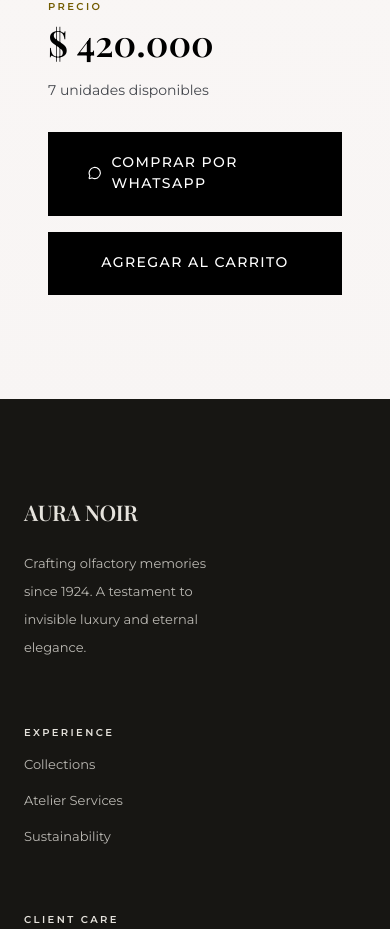
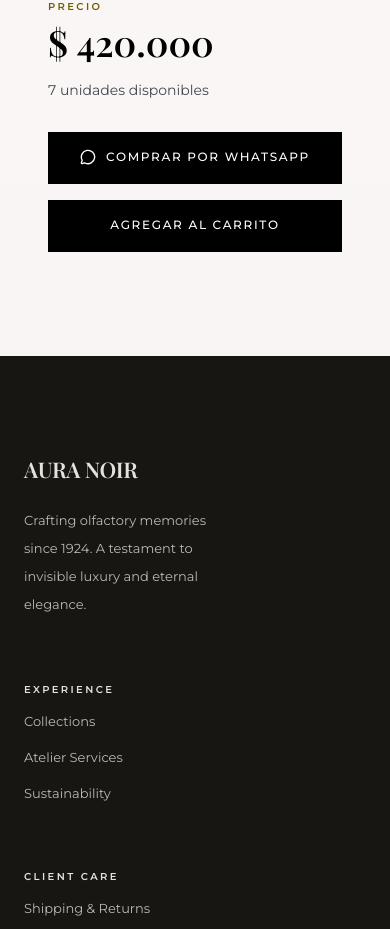
Before and after one commit to AlxjoRuiz/perfumes-web, a Next.js app: page /productos/bleu-signature in a window 390 px wide. Shown: the part 1514-2443 px from the top of the page. Built offline with nearby package versions, Linux system fonts and the light colour scheme; no server answers; the database is empty; a web font is replaced by a local one.

Commit message:
Tighten responsive spacing

```diff
--- a/app/globals.css
+++ b/app/globals.css
@@ -882,6 +882,10 @@ img {
     flex-direction: column;
     align-items: flex-start;
   }
+
+  .button {
+    padding: 18px 28px;
+  }
 }
 
 @media (max-width: 720px) {
@@ -892,6 +896,29 @@ img {
 
   .site-header {
     padding: 16px;
+  }
+
+  .site-brand-name {
+    font-size: 20px;
+  }
+
+  .site-nav {
+    gap: 12px;
+  }
+
+  .site-actions {
+    gap: 8px;
+  }
+
+  .button {
+    width: 100%;
+    padding: 16px 22px;
+    font-size: 12px;
+    letter-spacing: 0.14em;
+  }
+
+  .button--sm {
+    width: auto;
   }
 
   .hero-visual-card {
@@ -906,7 +933,16 @@ img {
   .cta-strip,
   .stat-card,
   .trust-card,
-  .product-card-body {
+  .product-card-body,
+  .loading-card {
     padding: 18px;
   }
+
+  .site-footer {
+    padding: 40px 20px 24px;
+  }
+
+  .loading-screen {
+    padding: 24px 18px;
+  }
 }
```
